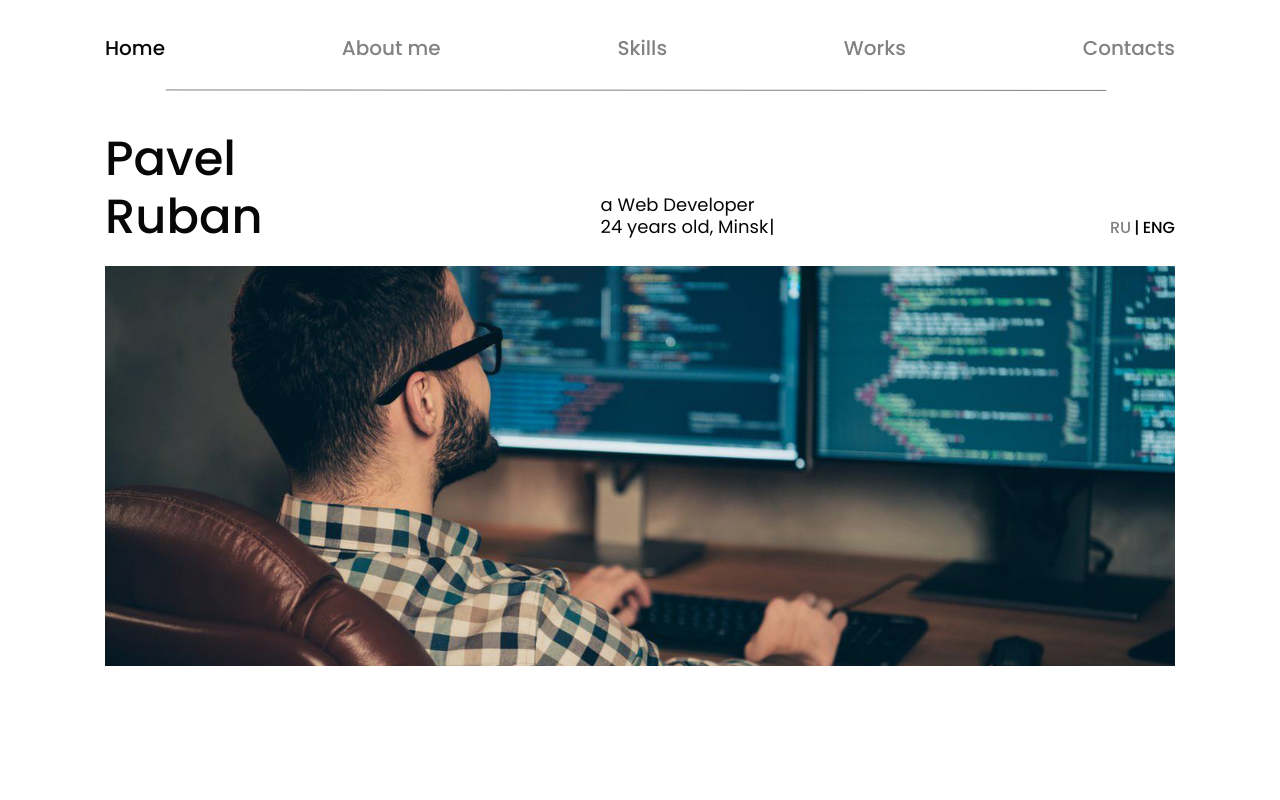
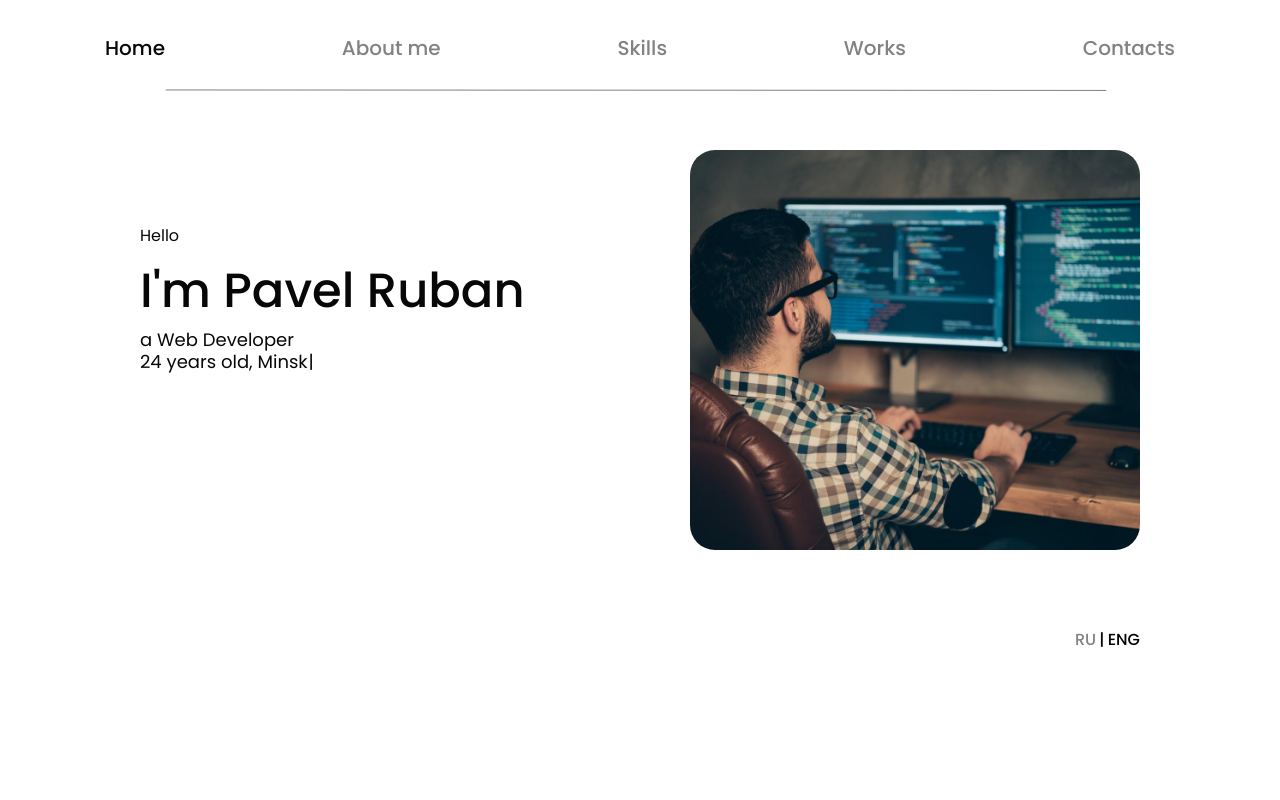
Before and after one commit to RubanPavel/Portfolio, a React app: page / in a window 1280 px wide. Shown: the top 800 px of the page. Built offline with nearby package versions, Linux system fonts and the light colour scheme.

Commit message:
Main change

```diff
--- a/src/layout/sections/main/Main.tsx
+++ b/src/layout/sections/main/Main.tsx
@@ -12,9 +12,10 @@ export const Main = () => {
   const {t} = useTranslation();
   return (
     <StyledMain id={'home'}>
-      <Container>
+      <Container style={{padding: '0 50px', display: 'flex', flexDirection: 'row', justifyContent: 'space-between'}}>
         <MainWrapper>
-            <Name>{t('nameMane')}</Name>
+          <p>Hello</p>
+          <Name>I'm {t('nameMane')}</Name>
           <Title>
             <Typewriter
               options={{
@@ -23,11 +24,20 @@ export const Main = () => {
                 loop: true
               }}
             />
+          </Title>
 
-            </Title>
+        </MainWrapper>
+        <div style={{
+          display: 'flex',
+          flexDirection: 'column',
+          justifyContent: 'space-between',
+          alignItems: 'flex-end',
+          width: '45%'
+        }}>
+          <Photo src={imgMy} alt=""/>
           <LanguageSwitch/>
-          </MainWrapper>
-        <Photo src={imgMy} alt=""/>
+        </div>
+
       </Container>
     </StyledMain>
   );
@@ -42,13 +52,14 @@ const StyledMain = styled.section`
 
 const MainWrapper = styled.div`
     display: flex;
-  margin: 0 0 20px 0;
-  flex-direction: row;
-  justify-content: space-between;
-  align-items: center;
+    margin: 60px 0 20px 0;
+
+    flex-direction: column;
+    /*justify-content: space-around;*/
+    align-items: flex-start;
     flex-wrap: wrap;
 
-  @media ${Theme.media.tablet}{
+    @media ${Theme.media.tablet} {
         text-align: center;
         display: flex;
         flex-direction: column;
@@ -66,23 +77,23 @@ const Photo = styled.img`
     width: 100%;
     height: 400px;
     object-fit: cover;
+    border-radius: 25px;
 `
 const Name = styled.h2`
-  width: 160px;
     font-size: 48px;
     font-weight: 500;
 
-  @media ${Theme.media.tablet}{
+    @media ${Theme.media.tablet} {
         width: auto;
     }
 `
 const Title = styled.h1`
-
-  padding-top: 56px;
+    height: 50px;
+    padding-top: 10px;
     font-size: 18px;
     font-weight: 400;
 
-  @media ${Theme.media.tablet}{
+    @media ${Theme.media.tablet} {
         padding-top: 5px;
     }
 
```
Lines whose indentation alone changed are shown as unchanged.
